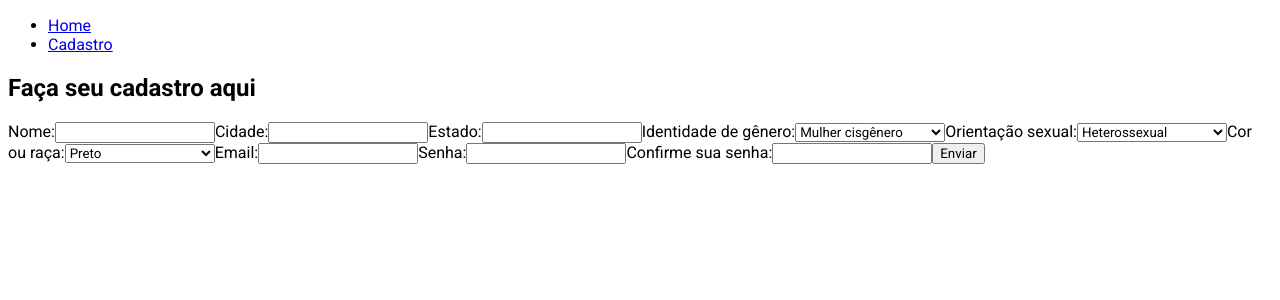
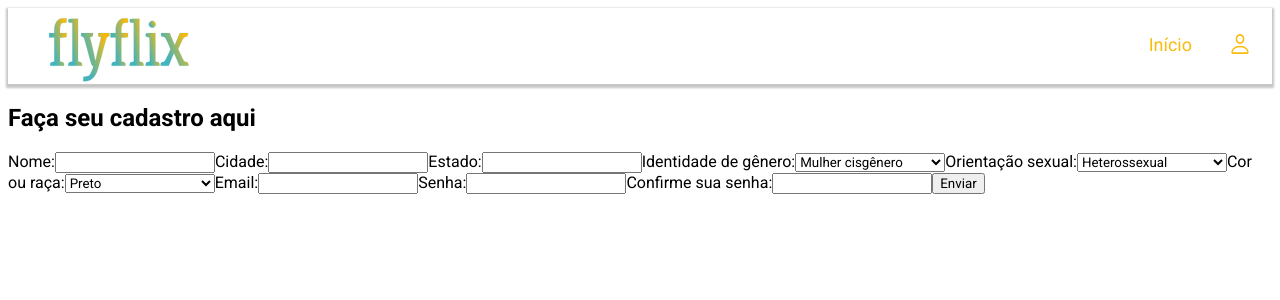
Before and after one commit to catharin4/FlyFlix, a React (Create React App) app in the folder app/: page /cadastro in a window 1280 px wide. Shown: the top 300 px of the page. Built offline with nearby package versions, Linux system fonts and the light colour scheme.

Commit message:
create navbar

```diff
--- a/app/public/index.html
+++ b/app/public/index.html
@@ -43,7 +43,7 @@
       work correctly both with client-side routing and a non-root public URL.
       Learn how to configure a non-root public URL by running `npm run build`.
     -->
-    <title>React App</title>
+    <title>FlyFlix</title>
   </head>
 
   <body>
--- /dev/null
+++ b/app/src/Components/Navbar/Navbar.css
@@ -0,0 +1,105 @@
+.navigation {
+  height: 60px;
+  width: 100%;
+  display: flex;
+  align-items: center;
+  position: relative;
+  padding: 0.5rem 0rem;
+  background-color: #fff;
+  color: black;
+  box-shadow: 0 2px 2px 2px rgba(9, 9, 9, 0.23);
+}
+
+.brand-name {
+  margin-left: 0.1 rem;
+}
+.navigation-menu {
+  margin-left: auto;
+}
+
+.navigation-menu ul {
+  display: flex;
+  padding: 0;
+}
+
+.navigation-menu li {
+  list-style-type: none;
+  margin: 0 1rem;
+}
+
+.navigation-menu li a {
+  text-decoration: none;
+  display: block;
+  width: 100%;
+  color: #f9bb0d;
+  font-size: 18px;
+}
+
+.hamburger {
+  border: 0;
+  height: 40px;
+  width: 40px;
+  padding: 0.5rem;
+  border-radius: 50%;
+  background-color: #f9bb0d;
+  cursor: pointer;
+  transition: background-color 0.2s ease-in-out;
+  position: absolute;
+  top: 50%;
+  right: 25px;
+  transform: translateY(-50%);
+  display: none;
+}
+
+.hamburger:hover {
+  background-color: #45b5bc;
+}
+
+@media screen and (max-width: 768px) {
+  .hamburger {
+    display: block;
+  }
+}
+
+@media screen and (max-width: 768px) {
+  .navigation-menu ul {
+    display: none;
+  }
+}
+
+@media screen and (max-width: 768px) {
+  .navigation-menu ul {
+    position: absolute;
+    top: 60px;
+    padding-top: 8px;
+    left: 0;
+    flex-direction: column;
+    width: 100%;
+    height: calc(100vh - 77px);
+    background-color: transparent;
+    border-top: 1px solid black;
+  }
+  .navigation-menu li {
+    text-align: center;
+    margin: 0;
+  }
+  .navigation-menu li a {
+    color: #f9bb0d;
+    width: 100%;
+  }
+  .navigation-menu li:hover {
+    background-color: #eee;
+  }
+}
+
+@media screen and (max-width: 768px) {
+  .navigation-menu ul {
+    display: none;
+  }
+}
+
+@media screen and (max-width: 768px) {
+  .navigation-menu.expanded ul {
+    display: block;
+  }
+}
--- a/app/src/Components/Navbar/index.js
+++ b/app/src/Components/Navbar/index.js
@@ -1,18 +1,55 @@
-import { NavLink } from 'react-router-dom';
+import React, { useState } from "react"
+import "./Navbar.css"
+import logo from "../../logo.svg"
+import imagemCadastro from "./Vector.svg"
 
 function NavBar() {
- return (
-    <nav>
-       <ul>
+  const [isNavExpanded, setIsNavExpanded] = useState(false)
+
+  return (
+    <nav className='navigation'>
+      <a href='/' className='brand-name'>
+        <img src={logo} alt='Logo' />
+      </a>
+      <button
+        className='hamburger'
+        onClick={() => {
+          setIsNavExpanded(!isNavExpanded)
+        }}
+      >
+        <svg
+          xmlns='http://www.w3.org/2000/svg'
+          className='h-5 w-5'
+          viewBox='0 0 20 20'
+          fill='#7CB436'
+        >
+          <path
+            d='M3 5a1 1 0 011-1h12a1 1 0 110 2H4a1 1 0 01-1-1zM3 10a1 1 0 011-1h12a1 1 0 110 2H4a1 1 0 01-1-1zM9 15a1 1 0 011-1h6a1 1 0 110 2h-6a1 1 0 01-1-1z'
+            clipRule='evenodd'
+          />
+        </svg>
+      </button>
+      <div
+        className={
+          isNavExpanded ? "navigation-menu expanded" : "navigation-menu"
+        }
+      >
+        <ul>
           <li>
-             <NavLink to="/">Home</NavLink>
+            <a href='/'>Início</a>
           </li>
           <li>
-             <NavLink to="/cadastro">Cadastro</NavLink>
+            <a href='/cadastro'>
+              <img alt='' src={imagemCadastro} />
+            </a>
           </li>
-       </ul>
+          {/* <li>
+            <a href='/contato'>Contato</a>
+          </li> */}
+        </ul>
+      </div>
     </nav>
- );
-};
+  )
+}
 
-export default NavBar;
+export default NavBar
--- a/app/src/Components/YoutubeCarousel/YoutubeCarousel.css
+++ b/app/src/Components/YoutubeCarousel/YoutubeCarousel.css
@@ -4,7 +4,7 @@
 }
 .slide-title {
   color: #333;
-  margin-top: 50px;
+  margin-top: 70px;
   text-align: center;
   font-weight: bold;
   font-size: larger;
@@ -25,6 +25,7 @@
   background-color: #f1f1f1;
   padding: 0 10px;
   box-sizing: border-box;
+  cursor: pointer;
 }
 
 .carousel-slide img {
@@ -32,7 +33,6 @@
   max-height: 100%;
   display: block;
   margin: 0 auto;
-  cursor: pointer;
   border-radius: 7px;
 }
 
```
Also changed, not shown: app/src/Components/Navbar/Vector.svg (added), app/src/logo.svg.
